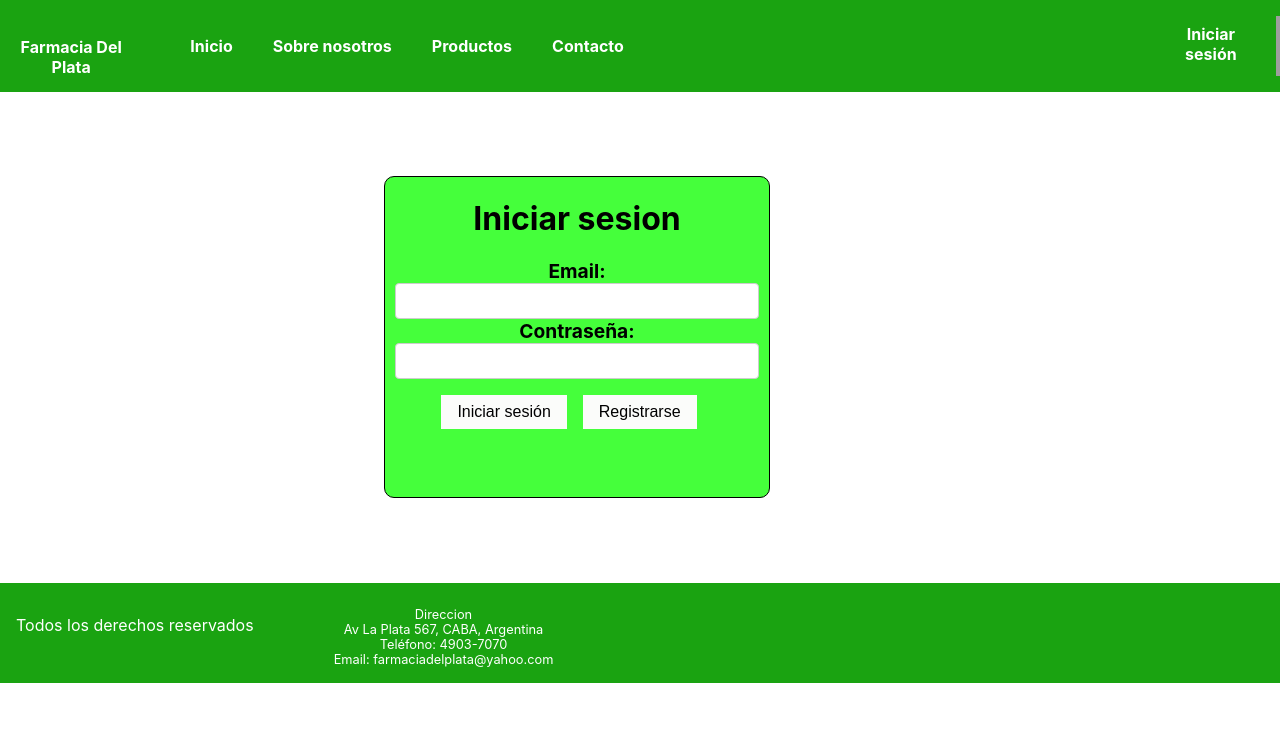
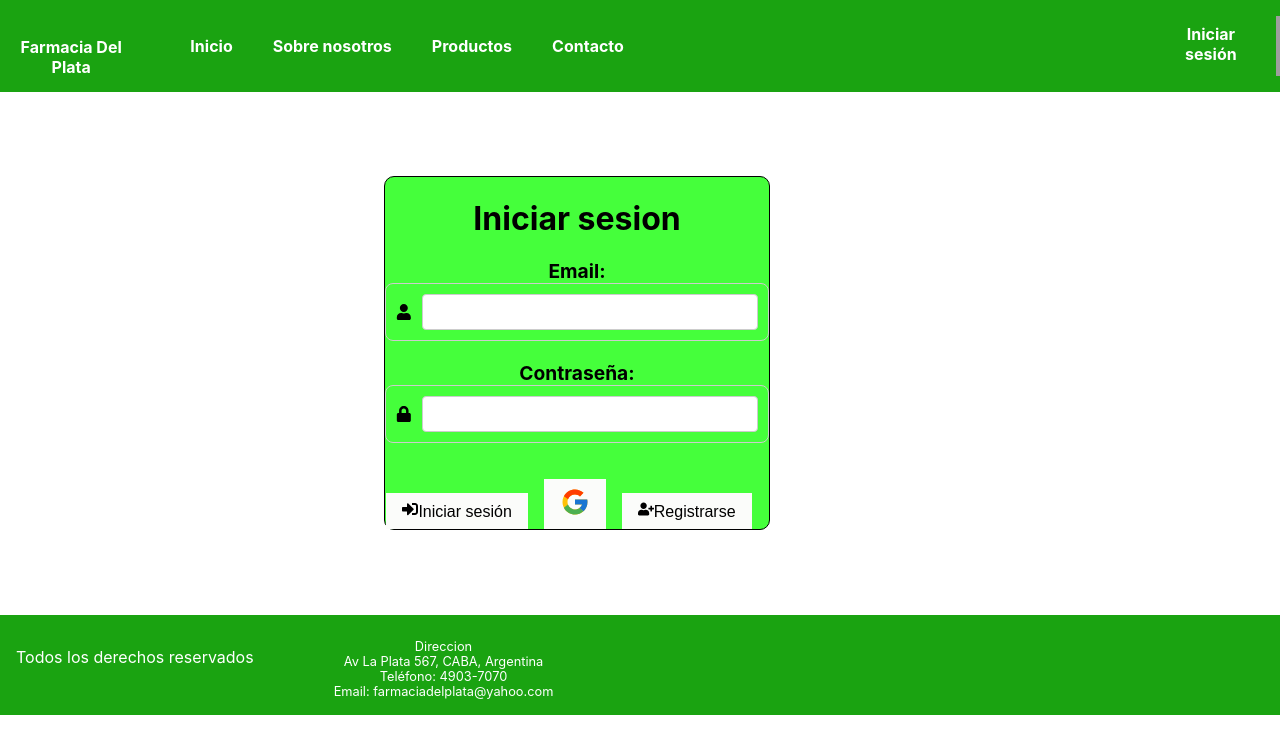
Before and after one commit to ianvaser/FARM-PAGE, a React (Vite) app: page /iniciar-sesion in a window 1280 px wide. Shown: the top 754 px of the page. Built offline with nearby package versions, Linux system fonts and the light colour scheme; no server answers; grey boxes are pictures that could not be loaded.

Commit message:
login con google

```diff
--- a/package.json
+++ b/package.json
@@ -10,8 +10,11 @@
     "preview": "vite preview"
   },
   "dependencies": {
+    "dotenv": "^17.4.2",
+    "firebase": "^12.17.1",
     "react": "^19.2.8",
     "react-dom": "^19.2.8",
+    "react-icons": "^5.7.0",
     "react-router-dom": "^7.18.2"
   },
   "devDependencies": {
--- a/src/components/InicioSesionForm.jsx
+++ b/src/components/InicioSesionForm.jsx
@@ -1,7 +1,10 @@
 import InicioSesion from '../pages/inicio-sesion';
 import '../stylesheets/inicio-sesion.css';
 import {useState} from 'react';
-
+import { getAuth, signInWithPopup, GoogleAuthProvider } from "firebase/auth";
+import{auth} from '../data/firebase.js';
+import { FcGoogle } from "react-icons/fc";
+import{FaUser,FaLock,FaSignInAlt,FaUserPlus} from "react-icons/fa";
 export const InicioSesionForm = () => {
     const [email, setEmail] = useState('');
     const [password, setPassword] = useState('');
@@ -52,7 +55,30 @@ export const InicioSesionForm = () => {
 
     });
     }
-    const registro = () =>{
+
+const provider = new GoogleAuthProvider();
+const loginGoogle = async () => {
+    try {
+           const result = await signInWithPopup(auth, provider);
+           const user = result.user;
+           console.log(user);
+           const token = await user.getIdToken();
+           await fetch("http://localhost:3001/login/google", {
+                method: "POST",
+                headers: {
+                    "Content-Type": "application/json"
+                },
+                body: JSON.stringify({
+                    token
+                })
+            });
+        }
+    catch (error) {
+         console.error(error);
+        }
+    };
+
+    const Registro = () =>{
         const data = {
             email: email,
             password:password
@@ -99,6 +125,8 @@ export const InicioSesionForm = () => {
     return(
         <form onSubmit={handleSubmit} className='inicio-sesion-form'>
             <label className='form-label' htmlFor="email">Email:</label>
+            <div className='input-group'>
+            <FaUser />
             <input
                 className='form-input'
                 type="email"
@@ -108,8 +136,11 @@ export const InicioSesionForm = () => {
                 onChange={(e) => setEmail(e.target.value)}
                 required
             />
+            </div>
             <br />
             <label className='form-label' htmlFor="password">Contraseña:</label>
+            <div className='input-group'>
+            <FaLock />
             <input
                 className='form-input'
                 type="password"
@@ -119,9 +150,11 @@ export const InicioSesionForm = () => {
                 onChange={(e) => setPassword(e.target.value)}
                 required
             />
+            </div>
             <br />
-            <button className='form-button' type="submit" onClick={e => InicioSesion()}>Iniciar sesión</button>
-            <button className='form-button' type="button" onClick={e => registro()}>Registrarse</button>
+            <button className='form-button' type="submit" onClick={e => InicioSesion()}><FaSignInAlt/>Iniciar sesión</button>
+            <button className='form-button' type="button" onClick={e => loginGoogle()}><FcGoogle size={30} /></button>
+            <button className='form-button' type="button" onClick={e => Registro()}><FaUserPlus/>Registrarse</button>
         </form>
     );
 }
--- /dev/null
+++ b/src/data/firebase.js
@@ -0,0 +1,20 @@
+
+import {initializeApp} from 'firebase/app';
+import {getFirestore} from 'firebase/firestore';
+import {getAuth} from 'firebase/auth'
+
+const firebaseConfig = {
+    apiKey: import.meta.env.VITE_API_KEY,
+    authDomain: import.meta.env.VITE_AUTH_DOMAIN,
+    projectId: import.meta.env.VITE_PROJECT_ID,
+    storageBucket: import.meta.env.VITE_STORAGE_BUCKET,
+    messagingSenderId: import.meta.env.VITE_MESSAGING_SENDER_ID,
+    appId: import.meta.env.VITE_APP_ID
+};
+
+const app = initializeApp(firebaseConfig);
+const db = getFirestore(app);
+const auth = getAuth(app);
+
+
+export  {db, auth};
--- a/src/stylesheets/inicio-sesion.css
+++ b/src/stylesheets/inicio-sesion.css
@@ -1,9 +1,11 @@
 .inicio-sesion{
     align-items: center;
     justify-content: center;
+    overflow: hidden;
+    max-height: 10%;
 }
 .inicio-sesion-container{
-    height: 20rem;
+    height: 10%;
     align-items: center;
     justify-content: center;
     border: solid 1px black;
@@ -46,3 +48,12 @@
     margin-right: 1rem;
     font-size: 1rem;
 }
+
+.input-group {
+    display: flex;
+    align-items: center;
+    gap: 10px;
+    border: 1px solid #ccc;
+    padding: 10px;
+    border-radius: 8px;
+}
```
Also changed, not shown: 2 other files (tests, documents, lock files or other folders).
